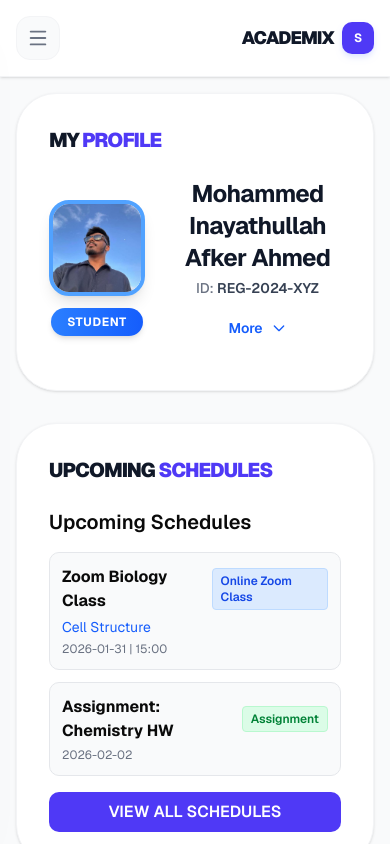
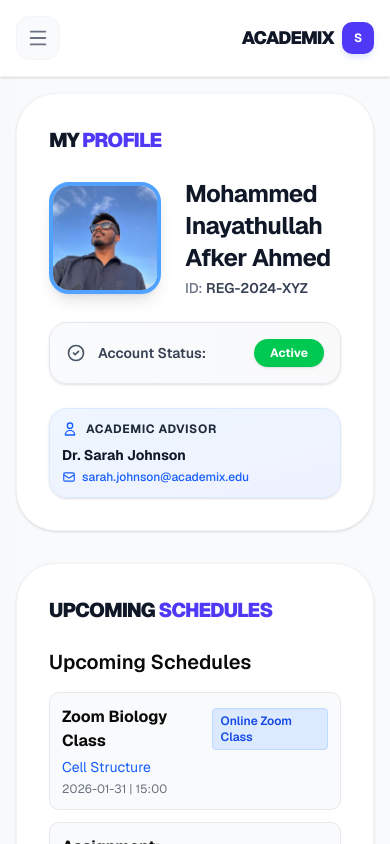
Before and after one commit to imafkerahmed/academix, a Next.js app: page /dashboard/student in a window 390 px wide. Shown: the top 844 px of the page. Built offline with nearby package versions, Linux system fonts and the light colour scheme.

Commit message:
refactor: Redesign student profile layout, removing the role badge and mobile expansion functionality, and updating section styling.

```diff
--- a/src/components/student-profile.tsx
+++ b/src/components/student-profile.tsx
@@ -28,12 +28,11 @@ export default function StudentProfile({
   const [isExpanded, setIsExpanded] = useState(false);
 
   return (
-    <div
-      className={`flex ${compact ? "flex-row gap-3" : "flex-col md:flex-row gap-6 md:gap-8"} items-center min-h-0`}
-    >
-      {/* Avatar and Role Badge */}
-      <div className="flex flex-col items-center gap-3 shrink-0">
-        <div className="relative flex flex-col items-center">
+    <div className="flex flex-col gap-6 w-full">
+      {/* Header Row: Avatar and Name */}
+      <div className="flex items-center gap-6">
+        {/* Avatar */}
+        <div className="shrink-0">
           <img
             src={avatarUrl}
             alt={fullName}
@@ -41,20 +40,14 @@ export default function StudentProfile({
               avatarSize === "large"
                 ? "w-32 h-32 md:w-48 md:h-48"
                 : compact
-                  ? "w-24 h-24"
+                  ? "w-28 h-28"
                   : "w-28 h-28 md:w-44 md:h-44"
             } rounded-[1.25rem]`}
           />
-          <span className="mt-3 px-4 py-1.5 bg-gradient-to-r from-blue-500 to-blue-600 text-white rounded-full text-xs font-bold uppercase tracking-wider shadow-md">
-            {role}
-          </span>
-        </div>
         </div>
 
-      {/* Details */}
-      <div className="flex flex-col flex-1 gap-5 w-full">
         {/* Name and ID */}
-        <div className="space-y-1 text-center md:text-left min-w-0">
+        <div className="space-y-1 min-w-0">
           <h2 className="text-2xl md:text-3xl font-bold text-gray-900 tracking-tight break-words">
             {fullName}
           </h2>
@@ -62,40 +55,10 @@ export default function StudentProfile({
             ID: <span className="text-gray-700 font-semibold">{studentId}</span>
           </p>
         </div>
+      </div>
 
-        {/* More Button - Mobile Only */}
-        <button
-          onClick={() => setIsExpanded(!isExpanded)}
-          className="md:hidden flex items-center justify-center gap-2 text-sm font-semibold text-blue-600 hover:text-blue-700 transition-colors"
-        >
-          <span>More</span>
-          <svg
-            className={`w-4 h-4 transition-transform duration-200 ${
-              isExpanded ? "rotate-180" : ""
-            }`}
-            fill="none"
-            stroke="currentColor"
-            viewBox="0 0 24 24"
-          >
-            <path
-              strokeLinecap="round"
-              strokeLinejoin="round"
-              strokeWidth={2}
-              d="M19 9l-7 7-7-7"
-            />
-          </svg>
-        </button>
-
-        {/* Collapsible Content - Hidden on mobile unless expanded, always visible on desktop */}
-        <div
-          className={`transition-all duration-300 ease-in-out overflow-hidden md:!flex md:!flex-col md:!gap-4 md:!max-h-none md:!opacity-100 ${
-            isExpanded
-              ? "flex flex-col gap-4 max-h-[1000px] opacity-100"
-              : "max-h-0 opacity-0"
-          }`}
-        >
       {/* Account Status */}
-          <div className="flex items-center gap-3 p-3 bg-gradient-to-r from-gray-50 to-gray-100/50 rounded-lg border border-gray-200">
+      <div className="flex items-center gap-3 p-4 bg-gradient-to-r from-gray-50 to-gray-100/50 rounded-2xl border border-gray-200 w-full shadow-sm">
         <svg
           className="w-5 h-5 text-gray-600"
           fill="none"
@@ -113,7 +76,7 @@ export default function StudentProfile({
           Account Status:
         </span>
         <span
-              className={`ml-auto px-3 py-1 rounded-full text-xs font-bold shadow-sm ${
+          className={`ml-auto px-4 py-1.5 rounded-full text-xs font-bold shadow-sm ${
             accountStatus === "Active"
               ? "bg-green-500 text-white"
               : "bg-red-500 text-white"
@@ -124,10 +87,12 @@ export default function StudentProfile({
       </div>
 
       {/* Academic Advisor */}
-          <div className="p-2 md:p-3 bg-gradient-to-br from-blue-50 to-indigo-50 rounded-lg border border-blue-100 shadow-sm">
-            <div className="flex items-center gap-2 mb-1.5 md:mb-3">
+      <div className="p-3 bg-gradient-to-br from-blue-50 to-indigo-50 rounded-2xl border border-blue-100 shadow-sm w-full">
+        <div className="flex flex-col md:flex-row md:items-center justify-between gap-2 overflow-hidden">
+          {/* Left: Title */}
+          <div className="flex items-center gap-2 shrink-0">
             <svg
-                className="w-4 h-4 md:w-5 md:h-5 text-blue-600"
+              className="w-4 h-4 text-blue-600"
               fill="none"
               stroke="currentColor"
               viewBox="0 0 24 24"
@@ -139,19 +104,22 @@ export default function StudentProfile({
                 d="M16 7a4 4 0 11-8 0 4 4 0 018 0zM12 14a7 7 0 00-7 7h14a7 7 0 00-7-7z"
               />
             </svg>
-              <h3 className="text-sm md:text-base font-bold text-gray-800">
+            <h3 className="text-xs md:text-sm font-bold text-gray-800 uppercase tracking-wider whitespace-nowrap">
               Academic Advisor
             </h3>
           </div>
-            <p className="text-sm md:text-lg font-semibold text-gray-900 mb-0.5 md:mb-2">
-              <span className="text-sm md:text-base">{advisorName}</span>
+
+          {/* Right: Name & Email */}
+          <div className="flex flex-wrap items-center md:justify-end gap-x-4 gap-y-1 min-w-0">
+            <p className="text-sm md:text-base font-bold text-gray-900 truncate">
+              {advisorName}
             </p>
             <a
               href={`mailto:${advisorEmail}`}
-              className="inline-flex items-center gap-1 text-xs md:text-sm text-blue-600 hover:text-blue-700 font-medium hover:underline transition-colors"
+              className="inline-flex items-center gap-1.5 text-xs text-blue-600 hover:text-blue-700 font-medium hover:underline transition-colors whitespace-nowrap"
             >
               <svg
-                className="w-3 h-3 md:w-4 md:h-4"
+                className="w-3.5 h-3.5"
                 fill="none"
                 stroke="currentColor"
                 viewBox="0 0 24 24"
```
Lines whose indentation alone changed are shown as unchanged.
